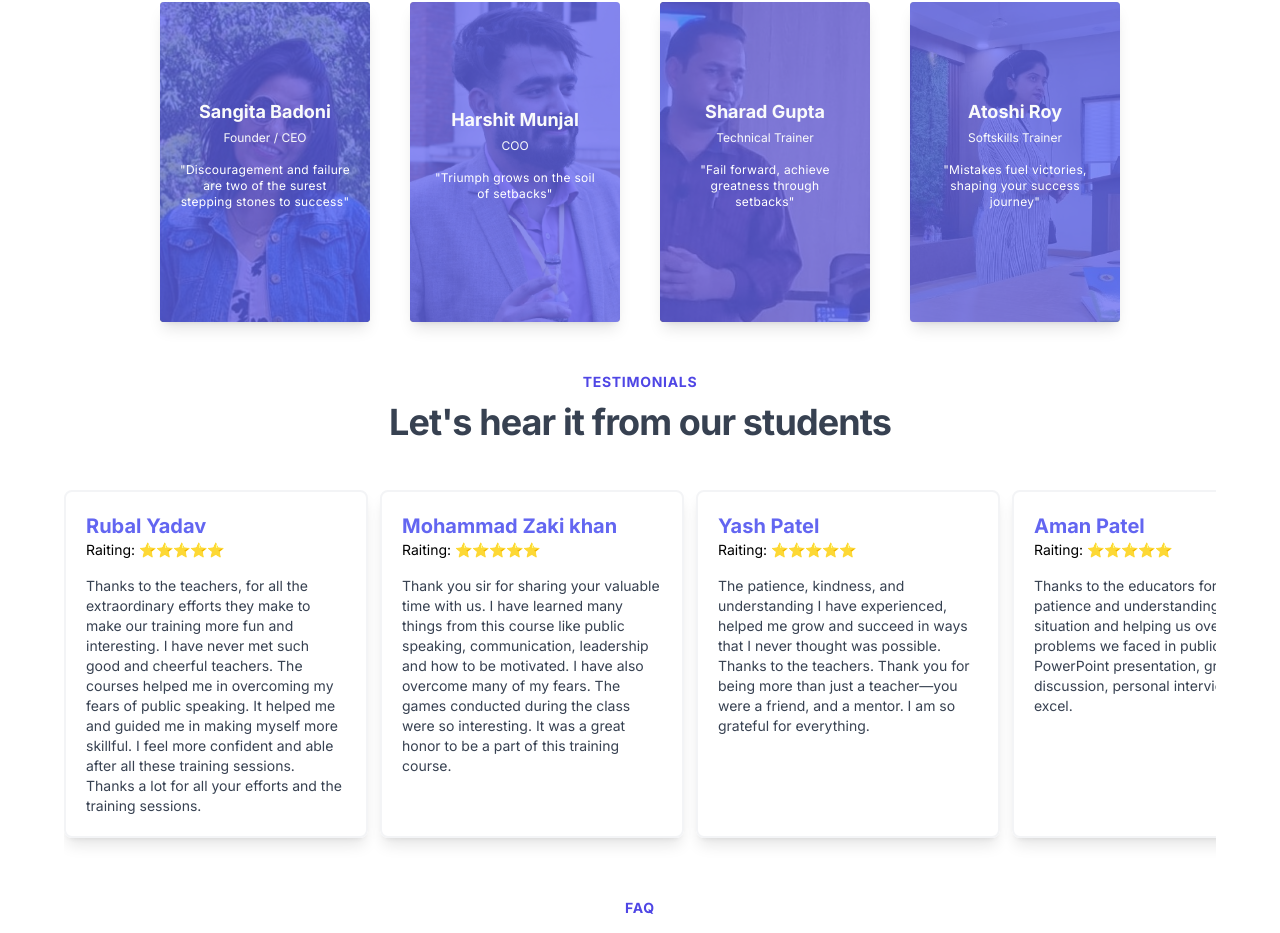
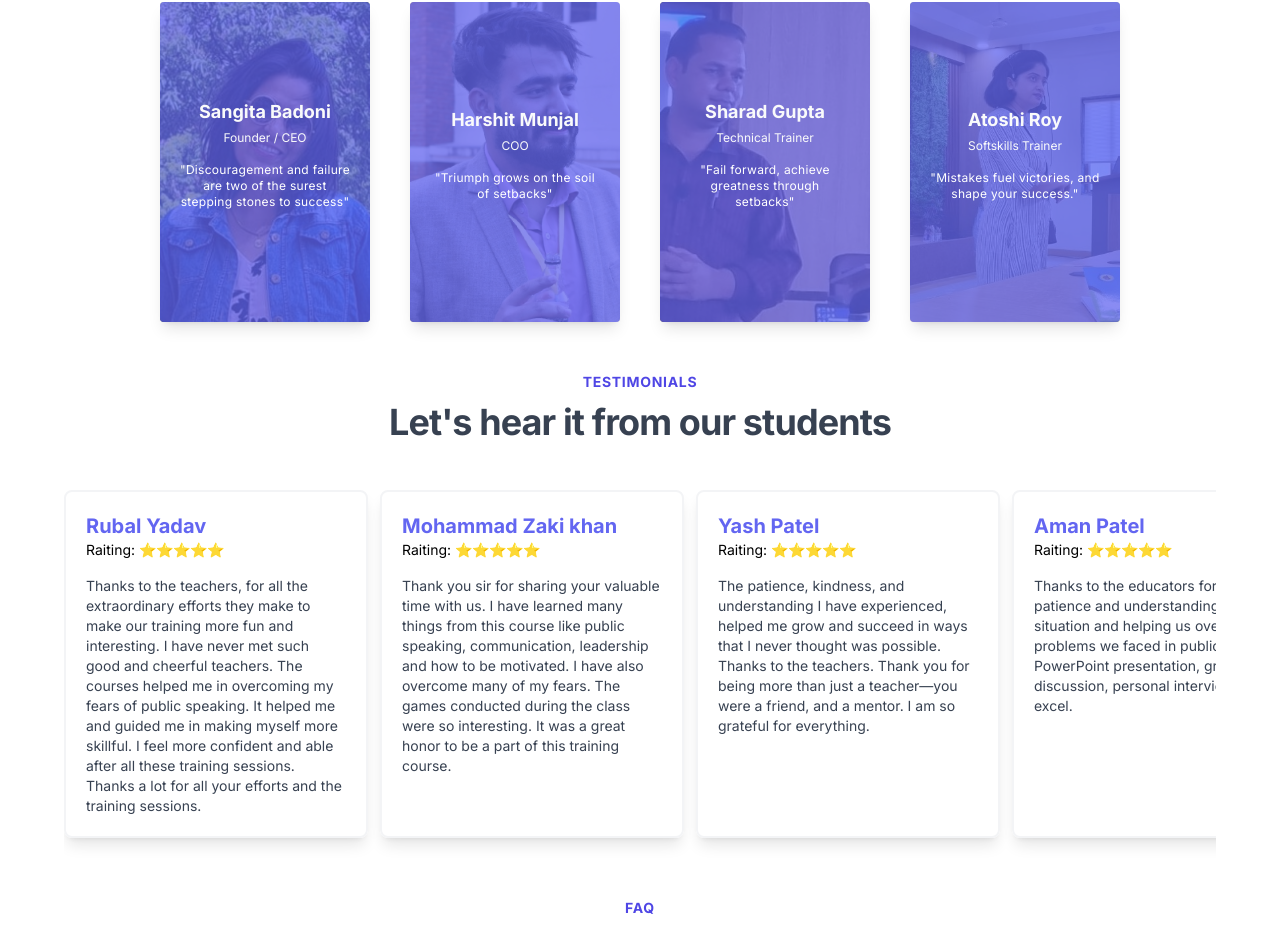
Before and after one commit to abhijeetrayy/snsthinkhub, a Next.js app: page /home in a window 1280 px wide. Shown: the part 2287-3220 px from the top of the page. Built offline with nearby package versions, Linux system fonts and the light colour scheme; no server answers.

Commit message:
spelling check

```diff
--- a/src/app/home/career/page.tsx
+++ b/src/app/home/career/page.tsx
@@ -106,7 +106,7 @@ function page() {
               onClick={() => result("software")}
               className="w-fit text-sm border-2 rounded-xl inline-block px-2 py-1 cursor-pointer hover:scale-105 ease-in-out duration-300"
             >
-              Software_Developer
+              Software Developer
             </button>
             <button
               onClick={() => result("content")}
--- a/src/app/home/team/page.js
+++ b/src/app/home/team/page.js
@@ -9,7 +9,7 @@ import Sir from "../../../public/img/team/Sir.jpg";
 const data = [
   { Name: "Sangita Badoni", Position: "Founder/CEO", Image: img1 , qoute: "Discouragement and failure are two of the surest stepping stones to success."},
   { Name: "Harshit Munjal", Position: "Chief Operating Officer", Image: img2 , qoute: "Triumph grows on the soil of setbacks."},
-  { Name: "Atoshi Roy", Position: "SoftSkill Trainer", Image: Atoshi , qoute: "Mistakes fuel victories, shaping your success journey."},
+  { Name: "Atoshi Roy", Position: "SoftSkill Trainer", Image: Atoshi , qoute: "Mistakes fuel victories, and shape your success."},
   { Name: "Sharad Gupta", Position: "Technical Trainer", Image: Sir , qoute: "Fail forward, achieve greatness through setbacks."},
 
 ];
--- a/src/components/team.jsx
+++ b/src/components/team.jsx
@@ -172,7 +172,7 @@ export default function Team() {
                 </p>
                 <p className="mb-4 text-xs text-gray-50">Softskills Trainer</p>
                 <p className="mb-4 text-xs tracking-wide text-white">
-                  "Mistakes fuel victories, shaping your success journey"
+                  "Mistakes fuel victories, and shape your success."
                 </p>
                 {/* <div className="flex items-center justify-center space-x-3">
                   <a
```
